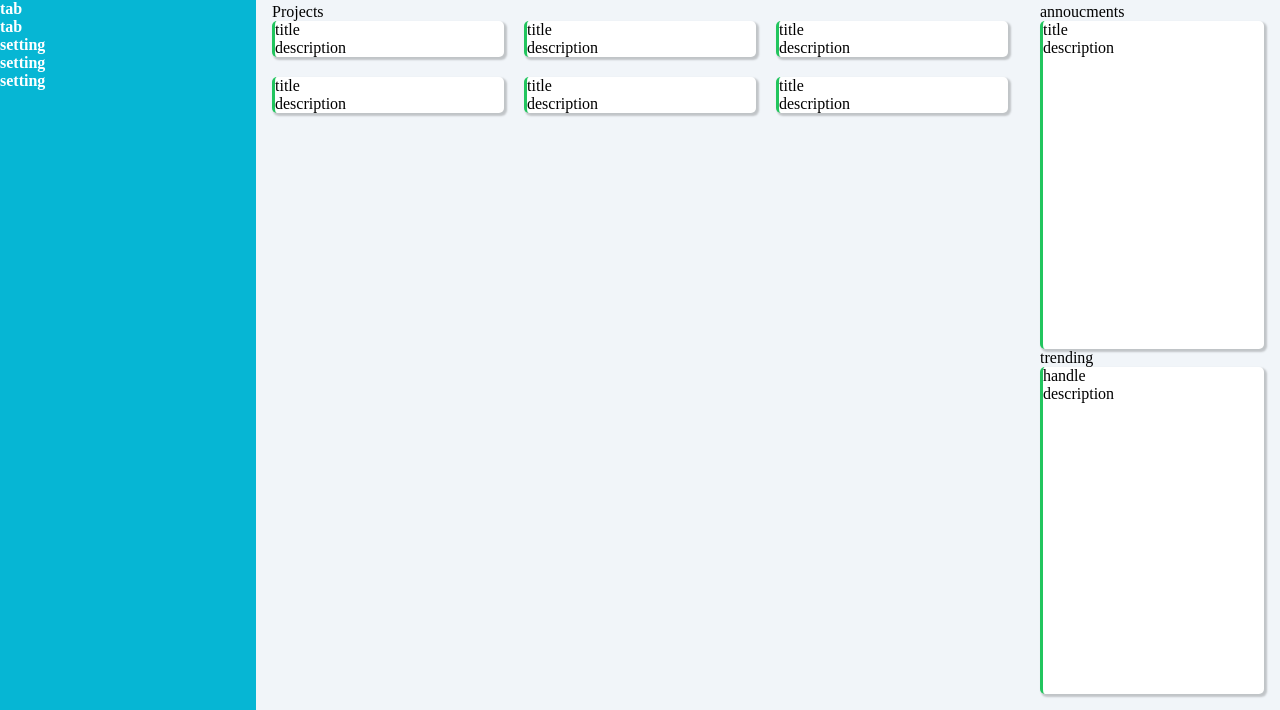
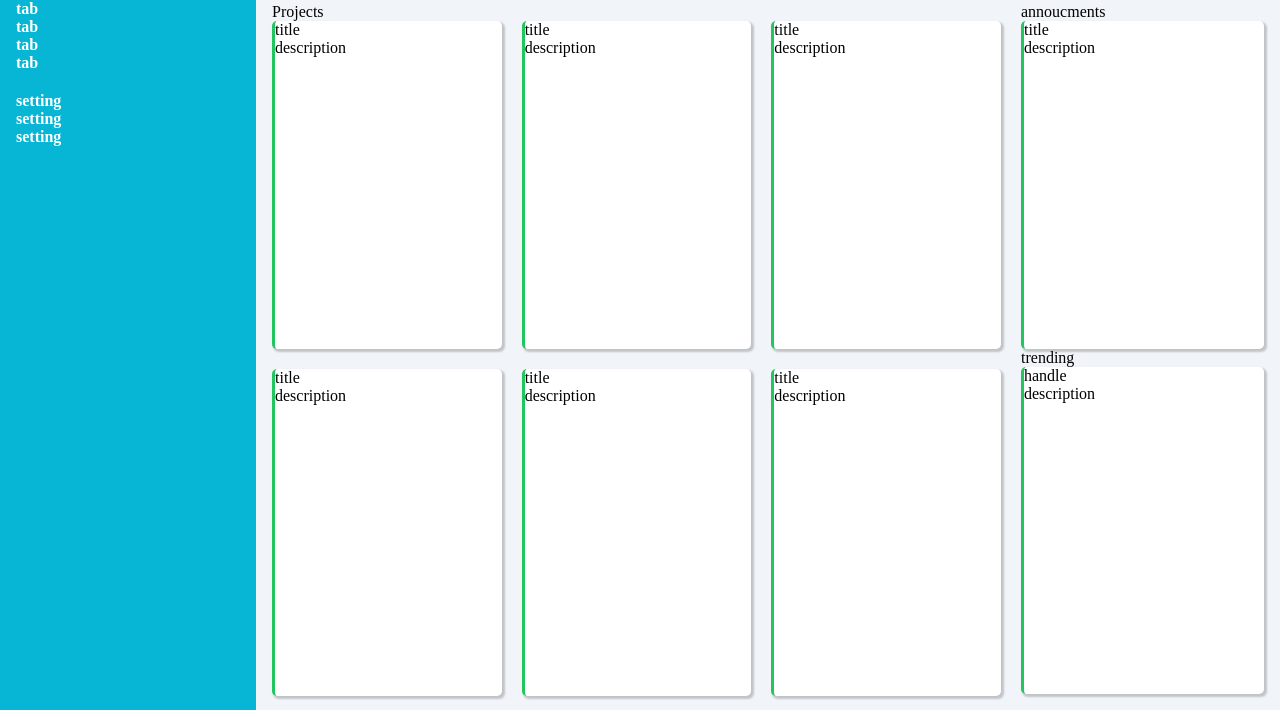
Before and after one commit to xcheesee/adminDashboard, a plain HTML site: page index.html in a window 1280 px wide. Shown: the part 90-800 px from the top of the page. Drawn offline with Linux system fonts and the light colour scheme.

Commit message:
added html to align main content

```diff
--- a/css/styles.css
+++ b/css/styles.css
@@ -34,6 +34,10 @@ li {
 }
 
 .dashboard {
+    display: flex;
+    flex-direction: column;
+    gap: 20px;
+    padding: 1em 0 0 1em;
     grid-column: 1;
     grid-row: 1 / -1;
     background-color: var(--main-color);
@@ -52,22 +56,32 @@ li {
     font-size: 32px;
 }
 
+.mainArea {
+    grid-column: 2 / -1;
+    grid-row: 3 / -1;
+    display: grid;
+    grid-template-columns: 3fr 1fr;
+    background-color: var(--bg-color-dark);
+    padding: 1em 1em 1em;
+    gap: 20px;
+}
+
 .content {
-    grid-column: 2;
-    grid-row: 3 / -1;
+    grid-column: 1;
 }
 
 .projects {
     display: grid;
     grid-template-columns: repeat(auto-fit, minmax(200px, 1fr));
+    grid-auto-rows: 1fr;
     gap: 20px;
+    height: calc(100% - 16px);
 }
 
 .sidebar {
     display: flex;
     flex-direction: column;
-    grid-column: -2;
-    grid-row: 3;
+    grid-column: 2;
 }
 
 .sidebar .cell {
@@ -89,8 +103,3 @@ li {
     border-radius: 5px;
     border-left: 3px solid var(--accent-color);
 }
-
-.content , .sidebar {
-    background-color: var(--bg-color-dark);
-    padding: 1em 1em 1em;
-}
--- a/index.html
+++ b/index.html
@@ -42,6 +42,7 @@
                 <p>setting</p>
             </div>
         </div>
+        <div class="mainArea">
             <div class="content">
                 <p>Projects</p>
                 <div class="projects">
@@ -85,5 +86,6 @@
             </div>
         </div>
         </div>
+    </div>
 </body>
 </html>
```
Lines whose indentation alone changed are shown as unchanged.
